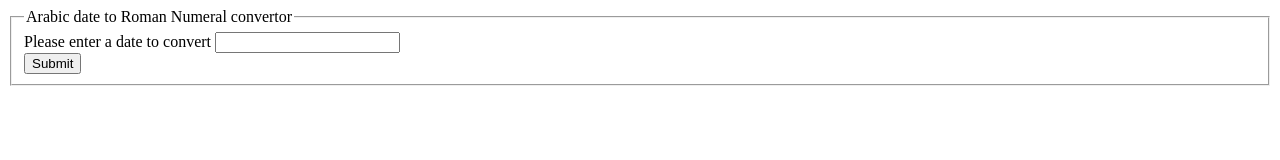
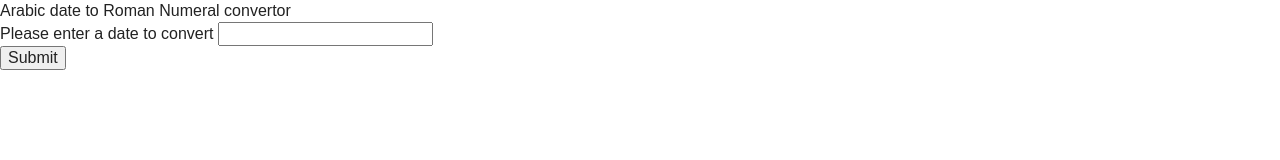
Before and after one commit to gbbns/roman-numeral-kata, a plain HTML site: page index.html in a window 1280 px wide. Drawn offline with Linux system fonts and the light colour scheme.

Commit message:
Added references to css; Minor markup changes;

```diff
--- a/index.html
+++ b/index.html
@@ -4,15 +4,19 @@
         <meta charset="utf-8">
         <meta http-equiv="x-ua-compatible" content="ie=edge">
         <title>Roman Numeral Convertor</title>
+
+        <link rel="stylesheet" href="css/normalize.css">
+        <link rel="stylesheet" href="css/main.css">
+
     </head>
     <body>
-      <form id="FormConvertor" action="/">
+      <form id="FormConvertor" action="#" method="post">
         <fieldset>
           <legend>Arabic date to Roman Numeral convertor</legend>
 
           <div class="frow">
             <label for="toConvert">Please enter a date to convert<label>
-            <input name="toConvert" id="toConvert" type="number" />
+            <input name="toConvert" id="toConvert" type="text" />
           <div>
 
           <div class="frow">
```
